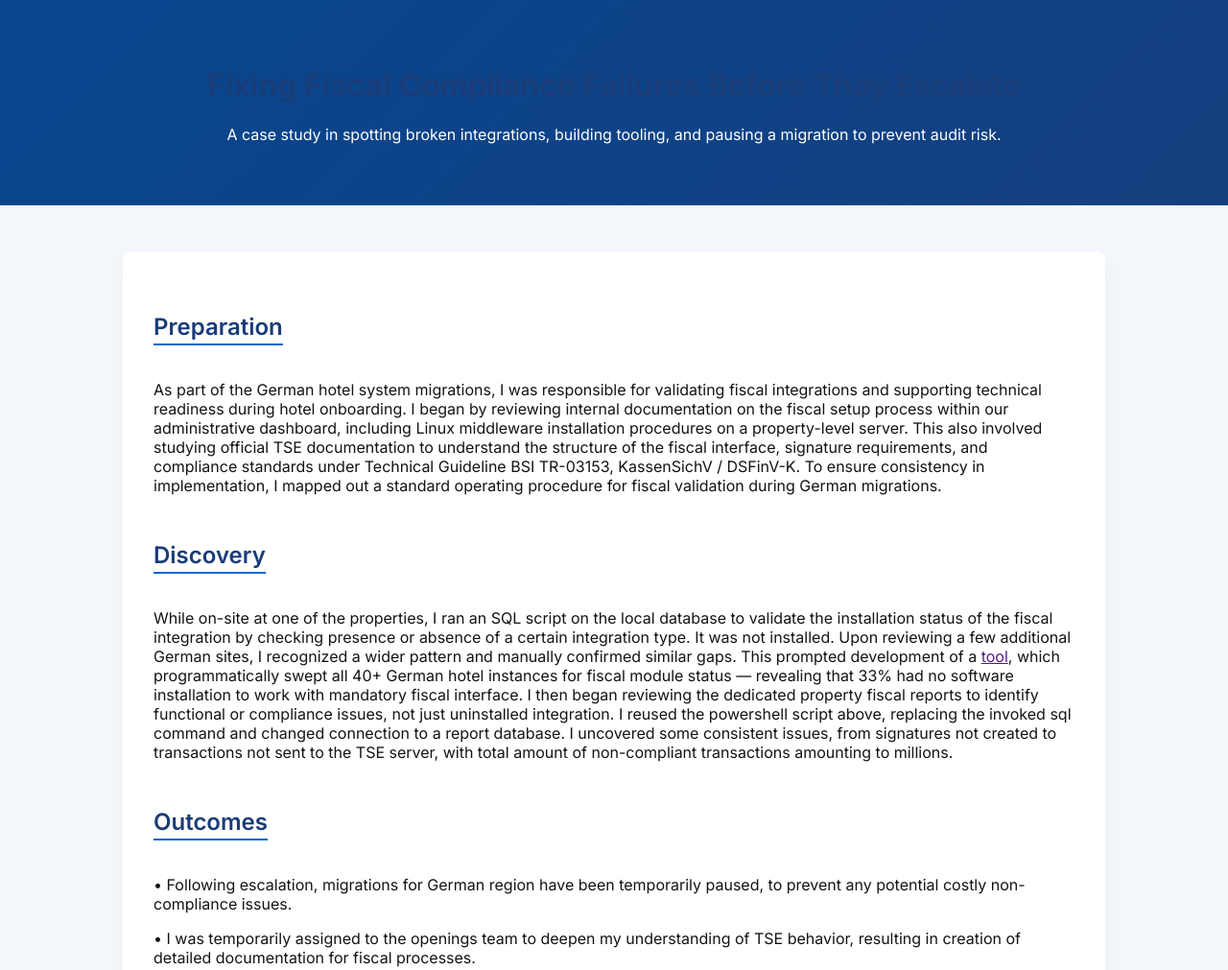
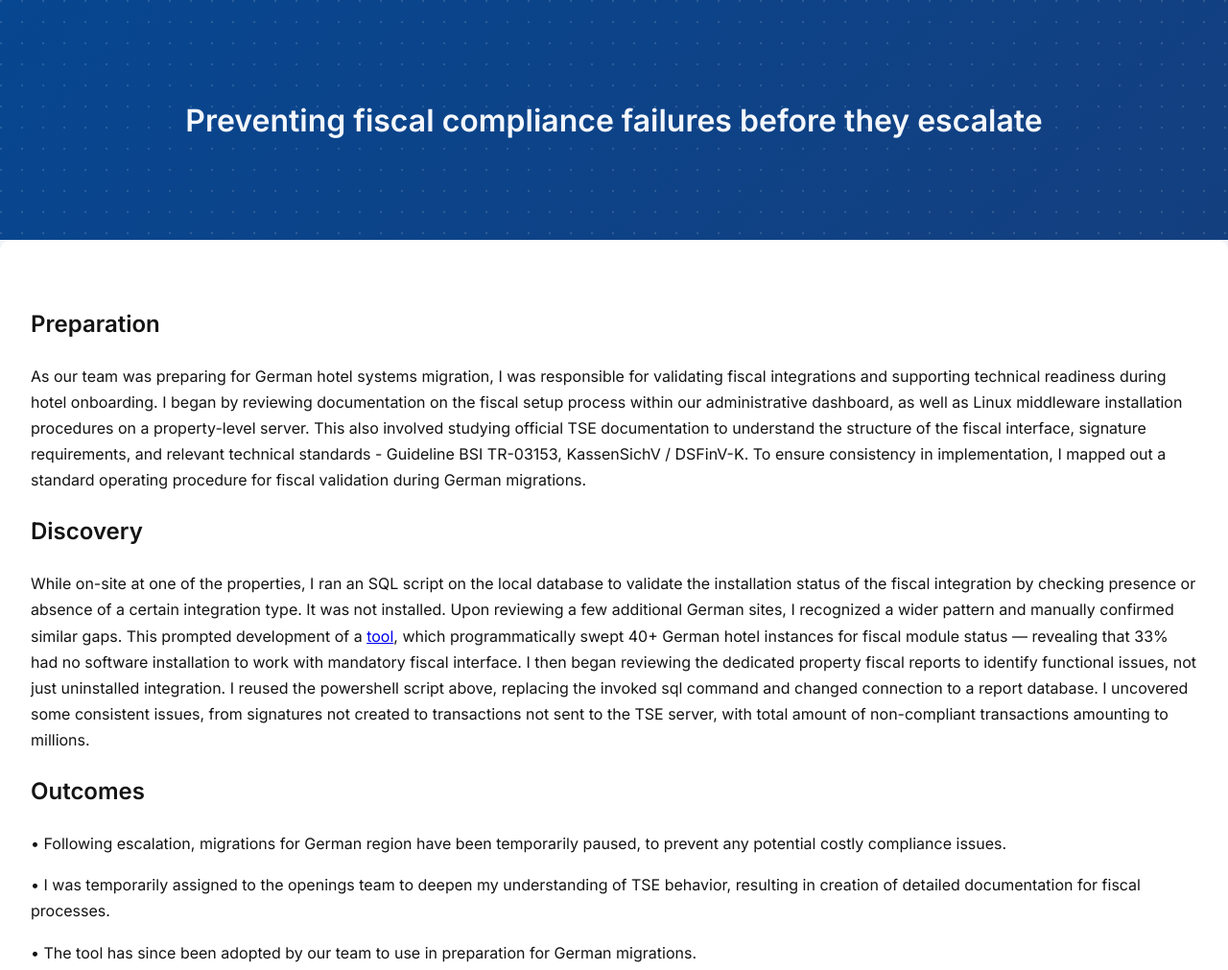
Before and after one commit to tHub-sys/tHub-sys.github.io, a plain HTML site: page fiskal-report.html in a window 1280 px wide. Shown: the top 1011 px of the page at 96% size. Drawn offline with Linux system fonts and the light colour scheme.

Commit message:
Update fiskal-report.html

```diff
--- a/fiskal-report.html
+++ b/fiskal-report.html
@@ -6,44 +6,92 @@
   <title>Fiscal Case</title>
   <link href="https://fonts.googleapis.com/css2?family=Inter:wght@400;600&family=Playfair+Display:wght@600&display=swap" rel="stylesheet">
   <style>
-    :root {--dark:#141414;--primary:#1a3c77;--accent:#0066cc;--bg:#f4f7fb;--muted:#555;}
-    body {margin: 0; font-family: 'Inter', sans-serif; background: var(--bg); color: var(--dark);}
-    .hero {background: linear-gradient(-45deg, #1a3c77, #004a99, #007acc, #1a3c77); background-size: 600% 600%; animation: gradientShift 12s ease infinite; padding: 3rem 1rem; text-align: center; color: #fff;}
-    @keyframes gradientShift {0% {background-position: 0 50%} 50% {background-position: 100% 50%} 100% {background-position: 0 50%}}
-    .container {max-width: 960px; margin: 3rem auto; background: #fff; border-radius: 8px; padding: 2rem; box-shadow: 0 8px 30px rgba(0, 0, 0, 0.04)}
-    h1, h2 {color: var(--primary)}
-    h2 {margin-top: 2rem; border-bottom: 2px solid var(--accent); display: inline-block; padding-bottom: .2rem}
-    pre {background: #f0f0f0; padding: 1rem; overflow-x: auto; border-radius: 6px; font-size: 0.85rem;}
-    code {font-family: monospace; white-space: pre-wrap;}
-    .section {margin-bottom: 2rem;}
-    footer {text-align: center; font-size: 0.85rem; color: var(--muted); padding: 2rem 1rem; margin-top: 4rem; border-top: 1px solid #ccc;}
+    :root {
+      --dark: #141414;
+      --primary: #1a3c77;
+      --accent: #0066cc;
+      --bg: #f4f7fb;
+      --muted: #555;
+    }
+    footer {
+  text-align: center;
+  color: grey;
+}
+
+.container{
+    padding: 3rem 2rem;
+  background: #fff;
+  border-radius: 12px;
+  box-shadow: 0 4px 30px rgba(0, 0, 0, 0.05);
+  margin-bottom: 3rem;
+  line-height: 1.7;
+}
+    body {
+      margin: 0;
+      font-family: 'Inter', sans-serif;
+      color: var(--dark);
+      background-color: var(--bg);
+      background-size: 130px;
+    }
+
+.hero {
+  position: relative;
+  z-index: 1;
+  background: linear-gradient(-45deg, #1a3c77, #004a99, #007acc, #1a3c77);
+  background-size: 600% 600%;
+  animation: gradientShift 12s ease infinite;
+  display: flex;
+  flex-direction: column;
+  align-items: center;
+  justify-content: center;
+  height: 250px; /* or desired height */
+  overflow: hidden;
+  text-align: center;
+
+}
+
+h1 {
+  color:#f4f7fb
+}
+
+@keyframes gradientShift {
+  0% { background-position: 0% 50%; }
+  50% { background-position: 100% 50%; }
+  100% { background-position: 0% 50%; }
+}
   </style>
 </head>
 <body>
 <div class="hero">
-<h1>Fixing Fiscal Compliance Failures Before They Escalate</h1>
-<p>A case study in spotting broken integrations, building tooling, and pausing a migration to prevent audit risk.</p>
-
+    <svg style="position: absolute; top: 0; left: 0; width: 100%; height: 100%; z-index: 0;" xmlns="http://www.w3.org/2000/svg">
+  <defs>
+    <pattern id="dot" width="22" height="22" patternUnits="userSpaceOnUse">
+      <circle cx="1" cy="1" r="1.2" fill="#ffffff22"/>
+    </pattern>
+  </defs>
+  <rect width="100%" height="100%" fill="url(#dot)" />
+</svg>
+<h1>Preventing fiscal compliance failures before they escalate</h1>
 </div>
 <main class="container">
   <div class="section">
     <h2>Preparation</h2>
 <p>
-As part of the German hotel system migrations, I was responsible for validating fiscal integrations and supporting technical readiness during hotel onboarding.
-I began by reviewing internal documentation on the fiscal setup process within our administrative dashboard, including Linux middleware installation procedures on a property-level server. This also involved studying official TSE documentation to understand the structure of the fiscal interface, signature requirements, and compliance standards under Technical
+As our team was preparing for German hotel systems migration, I was responsible for validating fiscal integrations and supporting technical readiness during hotel onboarding.
+I began by reviewing documentation on the fiscal setup process within our administrative dashboard, as well as Linux middleware installation procedures on a property-level server. This also involved studying official TSE documentation to understand the structure of the fiscal interface, signature requirements, and relevant technical standards -
 Guideline BSI TR-03153, KassenSichV / DSFinV-K.
 To ensure consistency in implementation, I mapped out a standard operating procedure for fiscal validation during German migrations.
 </p>
 <h2>Discovery</h2>
 <p>While on-site at one of the properties, I ran an SQL script on the local database to validate the installation status of the fiscal integration by checking presence or absence of a certain integration type. It was not installed. Upon reviewing a few additional German sites, I recognized a wider pattern and manually confirmed similar gaps.
-This prompted development of a  <a href="">tool</a>, which programmatically swept all 40+ German hotel instances for fiscal module status — revealing that 33% had no software installation to work with mandatory fiscal interface.
+This prompted development of a  <a href="Sweep_Tool.ps1">tool</a>, which programmatically swept 40+ German hotel instances for fiscal module status — revealing that 33% had no software installation to work with mandatory fiscal interface.
 
- I then began reviewing the dedicated property fiscal reports to identify functional or compliance issues, not just uninstalled integration. I reused the powershell script above, replacing the invoked sql command and changed connection to a report database. I uncovered some consistent issues, from signatures not created to transactions not sent to the TSE server, with total amount of non-compliant transactions amounting to millions.
+ I then began reviewing the dedicated property fiscal reports to identify functional issues, not just uninstalled integration. I reused the powershell script above, replacing the invoked sql command and changed connection to a report database. I uncovered some consistent issues, from signatures not created to transactions not sent to the TSE server, with total amount of non-compliant transactions amounting to millions.
 </p>
 <h2>Outcomes</h2>
 <p>
 
-•   Following escalation, migrations for German region have been temporarily paused, to prevent any potential costly non-compliance issues.
+•   Following escalation, migrations for German region have been temporarily paused, to prevent any potential costly compliance issues.
 </p>
 <p>
 •   I was temporarily assigned to the openings team to deepen my understanding of TSE behavior, resulting in creation of detailed documentation for fiscal processes.
@@ -51,9 +99,10 @@ This prompted development of a  <a href="">tool</a>, which programmatically swep
 <p>
 •   The tool has since been adopted by our team to use in preparation for German migrations.
 </p>
+
+</main>
 <footer>
   &copy; 2025 Tikhon Likhachev · <a href="mailto:tikhon.email@gmail.com">tikhon.email@gmail.com</a>
 </footer>
-</main>
 </body>
 </html>
```
